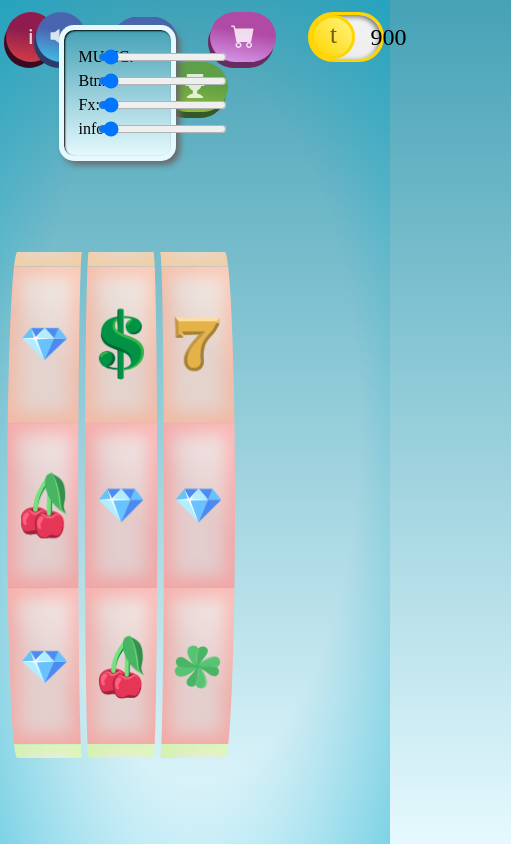
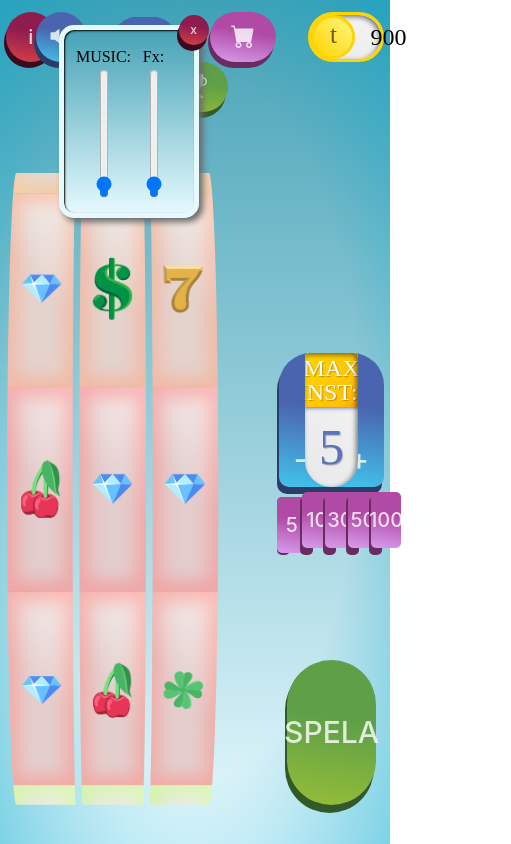
Before and after one commit to ztipsamme/jontastic-slots, a Vue app: page / in a window 390 px wide. Both pictures are taken after a click on the element 61 px from the left and 37 px from the top of the page. Shown: the top 844 px of the page, 511 px wide, since content can reach past the window. Built offline with nearby package versions, Linux system fonts and the light colour scheme; a web font is replaced by a local one.

Commit message:
Responsiv och ljud

```diff
--- a/src/App.vue
+++ b/src/App.vue
@@ -6,6 +6,7 @@
   //import iconComponent from "./components/elements/iconComponent.vue"
   import PopUp from "./components/pop-ups/infoPopUp.vue"
   import buttonComponent from "./components/elements/buttonComponent.vue"
+  import soundControl from "./components/soundComp.vue"
   export default {
     setup() {
       const tokens = useTokenStore()
@@ -79,23 +80,19 @@
     components: {
       PopUp,
       btn: buttonComponent,
+      soundControl,
     },
     computed: {},
     methods: {
       newSong() {},
-      setBtnVolume(e) {
-        this.audio.setBtnVolume(Number(e.target.value))
-      },
-      setMusicVolume(e) {
-        this.audio.setMusicVolume(Number(e.target.value))
-      },
-      setInfoVolume(e) {
-        this.audio.setInfoVolume(Number(e.target.value))
-      },
-      setFxVolume(e) {
-        this.audio.setFxVolume(Number(e.target.value))
-      },
-      toggleSoundControls() {
+
+      toggleSoundControls(close = false) {
+        console.log("btn", close)
+        if (close) {
+          this.showSoundControls = false
+          return
+        }
+
         this.showSoundControls = !this.showSoundControls
       },
     },
@@ -106,64 +103,17 @@
     <div class="info">
       <PopUp />
     </div>
-    <div class="sound-control" v-if="showSoundControls">
-      <label>
-        <span class="sound-text">MUSIC:</span>
-        <input
-          style="display: inline"
-          type="range"
-          min="0"
-          max="1"
-          :value="audio.volume.music"
-          step="0.01"
-          @input="setMusicVolume"
-        />
-      </label>
-
-      <label>
-        <span class="sound-text">Btn:</span>
-        <input
-          style="display: inline"
-          type="range"
-          min="0"
-          max="1"
-          :value="audio.volume.btn"
-          step="0.01"
-          @input="setBtnVolume"
-        />
-      </label>
-      <label>
-        <span class="sound-text">Fx:</span>
-        <input
-          style="display: inline"
-          type="range"
-          min="0"
-          max="1"
-          :value="audio.volume.fx"
-          step="0.01"
-          @input="setFxVolume"
-        />
-      </label>
-      <label>
-        <span class="sound-text">info:</span>
-        <input
-          style="display: inline"
-          type="range"
-          min="0"
-          max="1"
-          step="0.01"
-          @input="setInfoVolume"
-          :value="audio.volume.info"
-        />
-      </label>
-    </div>
+    <soundControl
+      v-if="showSoundControls"
+      @close="toggleSoundControls(false)"
+    />
     <btn
       :color="'blue'"
       :size="'large'"
       :circle="true"
       :width="'10vh'"
       :styles="{ maxWidth: '50px', minWidth: '40px' }"
-      @click="toggleSoundControls"
+      @click="toggleSoundControls(false)"
     >
       <i class="bi bi-volume-up-fill" />
     </btn>
@@ -248,38 +198,25 @@
     </div>
   </header>
 
-  <main>
+  <main @click="toggleSoundControls(true)">
     <RouterView />
   </main>
 </template>
 
 <style lang="scss">
-  .sound-control {
-    position: absolute;
+  main {
     display: flex;
-
-    /* height: 31vh; */
-    top: 25px;
-    left: 15%;
-    width: 30vw;
-    z-index: 99;
-    border-radius: 15px;
-    border: 5px solid var(--bg-color2);
-    box-shadow: 4px 4px 6px 0px var(--btn-disabled4), 1px 1px 2px black inset;
-    background-image: var(--bg-image);
-    flex-flow: column;
-    padding: 15px;
-    & label {
-      display: grid;
-      grid-template-columns: 25% auto;
-    }
+    justify-content: center;
+    align-items: center;
+    height: 100%;
   }
 
   #app {
     display: grid;
-    grid-template-rows: auto auto;
+    gap: 2vh;
+    grid-template-rows: max-content auto;
     height: 100vh;
-    max-width: 900px;
+    max-width: 1000px;
     width: 99vw;
     padding: 1vw;
   }
--- a/src/components/ReelsComp.vue
+++ b/src/components/ReelsComp.vue
@@ -9,9 +9,8 @@
   let resize = function (el, binding) {
     const onResizeCallback = binding.value
     window.addEventListener("resize", () => {
-      const width = document.documentElement.clientWidth
-      const height = document.documentElement.clientHeight
-      onResizeCallback({ width, height })
+      const height = el.offsetHeight
+      onResizeCallback({ height, el })
     })
   }
 
@@ -53,8 +52,9 @@
       },
     },
     mounted() {
-      const height = document.documentElement.clientHeight
-      this.size.height = Math.ceil(height * 0.2)
+      const height = this.$refs.scene0.offsetHeight
+      console.log("SET SIZE")
+      this.size.height = Math.ceil(height * (1 / 3))
       this.setClipPath()
     },
     updated() {
@@ -90,7 +90,7 @@
       },
     },
     computed: {
-      curve() {
+      /*       curve() {
         return {
           linear: (x) => x,
           ease: (x, pow = 1) =>
@@ -106,29 +106,13 @@
             Number(Math.pow(Math.pow(x, 2), pow).toFixed(4)),
           easeInOut: (x) => Number((Math.tanh(6 * x - 3) / 2 + 0.5).toFixed(3)),
         }
-      },
+      }, */
       ang() {
         let c = this.count
         return (x) => (360 / c) * x
       },
       rad() {
         return Math.floor(this.size.height / 2 / Math.tan(Math.PI / this.count))
-      },
-      opt() {
-        return (i) => ({
-          duration: 5000,
-          fill: "forwards",
-          easing: "cubic-bezier(0.42, 0, 0.58, 1)",
-          delay: 100 * i,
-        })
-      },
-      rotation() {
-        return (from, to) => {
-          return [
-            { transform: "rotateX(" + from + "deg)" },
-            { transform: "rotateX(" + to + "deg)" },
-          ]
-        }
       },
       icoRotation() {
         return (ind) => {
@@ -141,6 +125,11 @@
       },
       numbers() {
         return this.mIndex[1]
+      },
+      soldize() {
+        console.log("this.size", this.$refs)
+        let height = this.$refs.scene0 ? this.$refs.scene0.offsetHeight : 150
+        return { height: height }
       },
     },
     methods: {
@@ -283,15 +272,18 @@
         audioTimeLine.play().then(() => this.audio.reels.load())
         return Promise.all(tween)
       },
-      onResize({ height }) {
-        this.size.height = Math.ceil(height * 0.2)
+      onResize({ el }) {
+        this.size.height = el.offsetHeight * (1 / 3)
         this.setClipPath()
       },
       setClipPath() {
         let refs = this.reels.map((e, i) => {
           return this.$refs["c" + i][0]
         })
-
+        if (!refs[0]) {
+          return
+        }
+        this.size.height = refs[0].parentNode.offsetHeight / 3
         refs.forEach((e, i) => {
           try {
             e.querySelectorAll(".carousel__cell").forEach((el, i) => {
@@ -317,9 +309,6 @@
           e.parentNode.style.perspectiveOrigin = perspectiveX + "% 50%"
           e.parentNode.style.zIndex = Math.abs(s)
           e.style.transform = xKorr
-          const height = document.documentElement.clientHeight
-          this.size.height = Math.ceil(height * 0.2)
-
           let sceneHeight, sceneWidth
           try {
             sceneWidth = e.parentNode.offsetWidth
@@ -327,7 +316,6 @@
           } catch {
             return
           }
-          let offset = 0.15
           let start = sceneWidth * 0.15
           let max = start * 0.885
           let clipWidth = sceneWidth * 0.84
@@ -378,7 +366,6 @@
     },
   }
 </script>
-
 <template>
   <template v-for="(spinner, i) in spinners" :key="i">
     <div :class="'scene-' + i" v-resize="onResize" :ref="'scene' + i">
@@ -450,14 +437,6 @@
     /*clip-path: path( "M20 0 l 164 0 c10 0 10 430 0 430 l-164 0 c-10 0 -10 -430 0 -430");*/
   }
 
-  .scene-2 {
-    /*clip-path: path("M-11 0 l 167 0 c40 0 40 430 0 430 l-167 0 c10 0 10 -430 0 -430");*/
-  }
-
-  .scene-0 {
-    /*clip-path: path("M48 0 l 167 0 c-10 0 -10 430 0 430 l-164 0 c-40 0 -40 -430 0 -430");*/
-  }
-
   div[class*="scene"]:last-child {
     perspective-origin: -100% 50%;
     /*     overflow-y: hidden;
@@ -473,7 +452,7 @@
     position: relative;
     min-width: 10vmin;
     width: 100%;
-    height: 60vh;
+    height: 100%;
     perspective: 900px;
     overflow: visible;
     border-radius: 5px;
--- a/src/components/SlotMachineComp.vue
+++ b/src/components/SlotMachineComp.vue
@@ -351,7 +351,11 @@
 
         return this.mIndex
       },
-
+      setBet(val) {
+        val = val < 5 ? 5 : val
+        val = val > this.tokens.tokens.sum ? this.tokens.tokens.sum : val
+        this.tokens.tokens.bet = val
+      },
       getWinnings() {
         let bonus = this.tokens.bonusTypes.find((i) => i.name === "Extra Spin")
         let bonusWin
@@ -544,7 +548,11 @@
         this.staticBet = 0
 
         if (this.tokens.tokens.sum < this.tokens.tokens.bet) {
+          try {
             this.$refs.betComp.setBet(this.tokens.tokens.sum)
+          } catch {
+            this.setBet(this.tokens.tokens.sum)
+          }
         }
 
         for (let bonus of this.tokens.bonusTypes) {
@@ -673,7 +681,6 @@
     @click="newGame()"
   />
   <div class="main-machine cont">
-    <div class="reels-col col">
     <div class="reel-cont">
       <spinner
         :win="isWinner"
@@ -686,7 +693,7 @@
         :key="spinnerArr"
       />
     </div>
-    </div>
+    <div class="side">
       <div class="bonus-container">
         <div
           class="bonus-wrapper"
@@ -695,12 +702,14 @@
         >
           <div
             class="item"
-          @click="activateBonus(item.name.replace(/[^A-z]/g, '').toLowerCase())"
+            @click="
+              activateBonus(item.name.replace(/[^A-z]/g, '').toLowerCase())
+            "
           >
             <icon
               :name="item.name"
               :aria-label="item.name"
-            :size="'68px'"
+              :size="'clamp(50px,7vw,64px)'"
               :src="item.src"
               :item="item"
             />
@@ -712,16 +721,14 @@
           </div>
         </div>
       </div>
-
-    <div class="row-2">
       <MaxWinning :ref="'betComp'" />
       <btn
         :color="'green'"
-        :height="'85%'"
-        :width="'60%'"
+        :height="'80%'"
+        :width="'85%'"
         @click="gameStart()"
         :disabled="tokens.tokens.bet > tokens.tokens.sum"
-        :styles="{ maxHeight: '100%', justifySelf: 'center' }"
+        :styles="{ maxHeight: '100%', alignSelf: 'end', justifySelf: 'center' }"
         :size="'x-large'"
       >
         SPELA
@@ -733,10 +740,10 @@
 <style lang="scss">
   .main-machine.cont {
     display: grid;
-    height: calc(100vh - 75px);
+    height: 90%;
     grid-template-rows: 100%;
-    grid-template-columns: auto 15vw;
-    gap: 2vh;
+    grid-template-columns: auto 27vw;
+    gap: 7vh;
     width: 100%;
   }
   .winner-row {
@@ -748,18 +755,16 @@
     grid-column: 1;
     grid-row: span 1;
     display: flex;
-    flex-direction: column;
+    flex-direction: row;
 
     height: 100%;
     width: 100%;
     & .bonus-wrapper {
       flex-shrink: 1;
-      width: 100%;
-      height: 100%;
+      width: 33%;
       display: flex;
       flex-direction: column;
       align-items: center;
-      justify-content: center;
 
       p {
         margin: 0;
@@ -788,6 +793,12 @@
     height: 100%;
     overflow: hidden;
   }
+  .side {
+    width: 100%;
+    height: 100%;
+    display: grid;
+    grid-template-rows: 2fr 3fr 2fr;
+  }
   .row-2 {
     height: 100%;
     justify-content: center;
@@ -795,7 +806,7 @@
     align-items: center;
     display: grid;
     grid-template-columns: 50% 50%;
-    width: 80vw;
+    //width: 80vw;
     justify-self: center;
   }
   .cont {
@@ -803,12 +814,6 @@
     display: flex;
     flex-direction: column;
   }
-  .reels-col {
-    grid-column-start: 1;
-    display: grid;
-    width: 76%;
-    height: 100%;
-  }
 
   .item {
     text-align: center;
--- a/src/components/elements/iconComponent.vue
+++ b/src/components/elements/iconComponent.vue
@@ -40,11 +40,17 @@
         return { width: w }
       },
       style() {
-        let size = Number(this.size.replace(/[^\d.]/g, ""))
+        let size
+        if (this.size.indexOf("clamp") != -1) {
+          size = this.size
+            .split(",")
+            .map((e) => Number(e.replace(/[^\d.]/g, "")))
+            .sort()[0]
+        } else {
+          size = Number(this.size.replace(/[^\d.]/g, ""))
+        }
 
         return {
-          width: this.size,
-          height: this.size,
           borderRadius: size / 6.8 + "px",
         }
       },
@@ -55,7 +61,7 @@
   }
 </script>
 <template>
-  <div class="wrapper">
+  <div class="wrapper" :style="{ width: size }">
     <button
       :style="style"
       :class="
@@ -147,16 +153,34 @@
   }
   .wrapper {
     position: relative;
+    display: flex;
+    justify-content: center;
+    align-items: center;
   }
   .mini {
     position: absolute;
-    inset: -10px 55px;
+    inset: -25% 70%;
+    z-index: 2;
   }
 </style>
 
 <style scoped>
   button {
-    position: relative;
+    box-sizing: border-box;
+    position: absolute;
+    display: flex;
+    justify-content: center;
+    align-items: center;
+    padding: 10px;
+    width: 100%;
+    height: 100%;
     box-shadow: 1px 1px 5px rgba(0, 0, 0, 0.5);
   }
+  .wrapper::after {
+    content: "";
+    display: block;
+    position: relative;
+    padding-top: 100%;
+    width: 100%;
+  }
 </style>
--- /dev/null
+++ b/src/components/soundComp.vue
@@ -0,0 +1,115 @@
+<script>
+  import { useAudioStore } from "../stores/audio"
+  import Btn from "./elements/buttonComponent.vue"
+  export default {
+    setup() {
+      const audio = useAudioStore()
+      return { audio }
+    },
+    components: {
+      Btn,
+    },
+    data() {
+      return {
+        vol: {
+          music: this.audio.volume.music,
+          fx: this.audio.volume.fx,
+        },
+      }
+    },
+    emits: {
+      close: null,
+    },
+    methods: {
+      setMusicVolume(e) {
+        let val = Number(e.target.value)
+
+        this.vol.music = val
+        this.audio.setMusicVolume(val)
+      },
+      setFxVolume(e) {
+        let val = Number(e.target.value)
+        this.vol.fx = val
+        this.audio.setFxVolume(val)
+      },
+      getState() {},
+      close() {
+        this.$emit("close")
+      },
+    },
+  }
+</script>
+<template>
+  <div class="sound-control">
+    <Btn
+      :style="{
+        position: 'absolute',
+        top: '-15px',
+        left: 'calc(100% - 15px)',
+      }"
+      :color="'red'"
+      :circle="true"
+      :size="'small'"
+      :width="'30px'"
+      @click="close"
+    >
+      x
+    </Btn>
+    <label>
+      <span class="sound-text">MUSIC:</span>
+      <input
+        class="vranger"
+        style="display: inline"
+        type="range"
+        min="0"
+        max="1"
+        :value="vol.music"
+        step="0.01"
+        @input="setMusicVolume"
+      />
+    </label>
+    <label>
+      <span class="sound-text">Fx:</span>
+      <input
+        class="vranger"
+        style="display: inline"
+        type="range"
+        min="0"
+        max="1"
+        :value="vol.fx"
+        step="0.01"
+        @input="setFxVolume"
+      />
+    </label>
+  </div>
+</template>
+<style lang="scss">
+  .sound-control {
+    position: absolute;
+    display: flex;
+
+    /* height: 31vh; */
+    top: 25px;
+    left: 15%;
+
+    z-index: 99;
+    border-radius: 15px;
+    border: 5px solid var(--bg-color2);
+    box-shadow: 4px 4px 6px 0px var(--btn-disabled4), 1px 1px 2px black inset;
+    background-image: var(--bg-image);
+    flex-flow: row;
+    padding: 15px;
+    & label {
+      display: flex;
+      flex-flow: column;
+      justify-content: center;
+      align-items: center;
+      width: 50px;
+    }
+  }
+  .vranger {
+    writing-mode: bt-lr; /* IE */
+    -webkit-appearance: slider-vertical; /* WebKit */
+    width: 100%;
+  }
+</style>
--- a/src/components/testWinningComp.vue
+++ b/src/components/testWinningComp.vue
@@ -78,12 +78,13 @@
 </script>
 <template>
   <div class="control-cont">
+    <div class="bet-wrapper">
       <btn
         :styles="{ zIndex: 0, alignSelf: 'end', borderRadius: '10px' }"
         :position="['end', 'start']"
         :size="'x-large'"
         :height="'100%'"
-      :width="'400%'"
+        :width="'100%'"
         :border-radius="'32px 0px 0px 10px'"
         @click="decreaseBet(currentVal)"
       >
@@ -105,12 +106,14 @@
         :position="['end', 'end']"
         :size="'x-large'"
         :height="'100%'"
-      :width="'400%'"
+        :width="'100%'"
         :border-radius="'0px 32px 10px 0px'"
         @click="increaseBet(currentVal)"
       >
         +
       </btn>
+    </div>
+
     <div class="val-cont">
       <btn
         v-for="n in [5, 10, 30, 50, 100]"
@@ -141,11 +144,21 @@
     gap: 10px;
   }
   .control-cont {
-    width: 90%;
-    grid-template-columns: 1fr 6fr 1fr;
-    grid-template-rows: 5fr 2fr;
+    position: relative;
+    width: 100%;
+    height: 100%;
+    max-height: 200px;
+    grid-template-rows: 4fr 2fr;
+    grid-template-columns: 1fr;
     display: grid;
     justify-self: center;
+  }
+  .bet-wrapper {
+    position: relative;
+    display: grid;
+    grid-template-columns: 50% 50%;
+    width: 100%;
+    height: 100%;
   }
   p {
     margin: 0;
@@ -181,6 +194,9 @@
     color: hsl(0, 100%, 100%);
     text-shadow: 1px 1px 1px #00000044;
     box-shadow: 0px 0px 4px 1px var(--btn-blue4);
+    line-height: 1;
+    text-align: center;
+    padding: 0px 15px;
   }
 
   .amount {
@@ -208,23 +224,15 @@
     display: grid;
     grid-template-rows: 40% 60%;
     grid-template-columns: 100%;
-    /* border: 3px solid hsl(50, 100%, 50%); */
-    /* box-shadow: inset 1px 1px 4px 0px hsl(354deg 63% 34%); */
     justify-content: center;
     align-items: center;
     align-self: center;
     justify-self: center;
-    border-top-left-radius: 10px;
-    border-top-right-radius: 10px;
-    border-bottom-left-radius: 10px;
-    border-bottom-right-radius: 10px;
     border-radius: 10px 10px 60px 60px;
-    max-width: 380px;
-    min-width: 125px;
-    max-height: 160px;
-    position: relative;
+    position: absolute;
+
     height: 100%;
-    width: 100%;
+    width: 50%;
     z-index: 2;
     /* background-image: linear-gradient(-50deg, var(--bs-orange), var(--bs-yellow) 35%, var(--bs-yellow) 70%, var(--bs-orange)); */
     background-image: linear-gradient(
--- a/src/stores/audio.js
+++ b/src/stores/audio.js
@@ -56,35 +56,25 @@ export const useAudioStore = defineStore("audio", {
       this.win = new Audio(Sounds[name].audio.src["win"])
       this.bonus = new Audio(Sounds[name].audio.src["bonus"])
 
-      this.setBtnVolume(this.volume.btn)
       this.setMusicVolume(this.volume.music)
-      this.setInfoVolume(this.volume.info)
       this.setFxVolume(this.volume.fx)
     },
-    setBtnVolume(val) {
-      this.volume.btn = Number(val)
-      this.btn.volume = Number(val)
-    },
     setMusicVolume(val) {
-      console.log(val)
       this.volume.music = Number(val)
       this.theme.volume = Number(val)
     },
-    setInfoVolume(val) {
-      console.log(val)
+    setFxVolume(val) {
       this.volume.info = Number(val)
+
       this.cashIn.volume = Number(val)
       this.invalid.volume = Number(val)
       this.purchase.volume = Number(val)
       this.bonus.volume = Number(val)
-    },
-    setFxVolume(val) {
-      console.log(val)
-      this.volume.fx = Number(val)
       this.gameOver.volume = Number(val)
       this.noWin.volume = Number(val)
       this.reels.volume = Number(val)
       this.win.volume = Number(val)
+      this.btn.volume = Number(val)
     },
   },
 })
```
Lines whose indentation alone changed are shown as unchanged.
